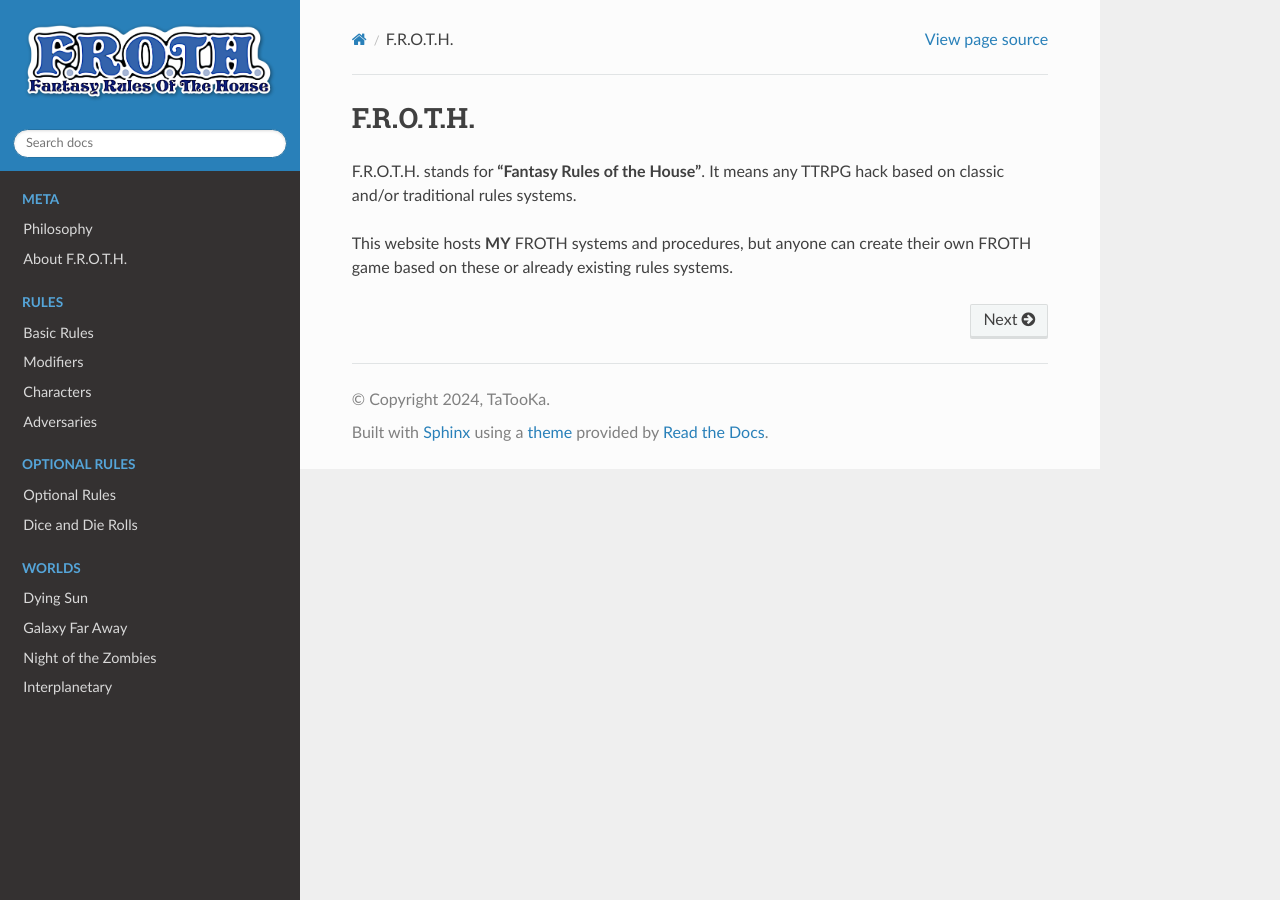
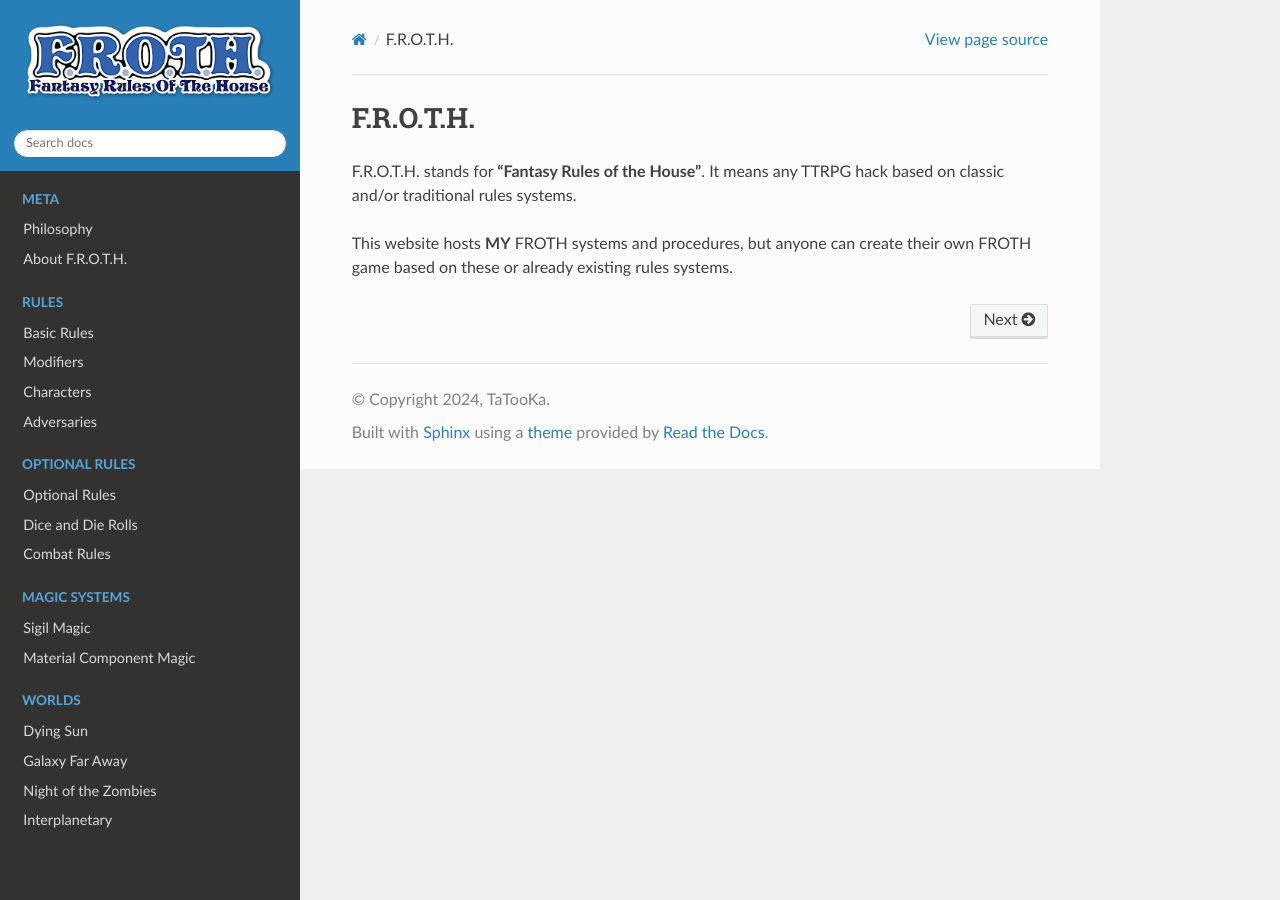
Before and after one commit to TaTooKa/froth, a Sphinx documentation site: the page built from docs/source/index.rst, in a window 1280 px wide. Built offline with Sphinx 7.4.7 and the Read the Docs theme 3.1.0, drawn with Linux system fonts in a browser that asks for light colours.

Commit message:
add extra pages.

```diff
--- a/docs/source/index.rst
+++ b/docs/source/index.rst
@@ -27,6 +27,14 @@ This website hosts **MY** FROTH systems and procedures, but anyone can create th
 
    pages/optionalrules/optionalrules
    pages/optionalrules/diceandrolls
+   pages/optionalrules/combat
+
+.. toctree::
+   :caption: Magic Systems
+   :hidden:
+
+   pages/magicsystems/sigilmagic
+   pages/magicsystems/materialcomponentmagic
 
 .. toctree::
    :caption: Worlds
--- /dev/null
+++ b/docs/source/pages/magicsystems/materialcomponentmagic.rst
@@ -0,0 +1,4 @@
+Material Component Magic
+------------------------
+
+TODO
--- /dev/null
+++ b/docs/source/pages/magicsystems/sigilmagic.rst
@@ -0,0 +1,4 @@
+Sigil Magic
+-----------
+
+TODO
--- /dev/null
+++ b/docs/source/pages/optionalrules/combat.rst
@@ -0,0 +1,4 @@
+Combat Rules
+------------
+
+TODO
--- a/docs/source/pages/optionalrules/diceandrolls.rst
+++ b/docs/source/pages/optionalrules/diceandrolls.rst
@@ -29,6 +29,6 @@ This means that there's always a 5% chance of succeeding and a 5% of failing in
 
    For extra impact, you can have a **Critical** multiply the amount of Effect by 2.
 
-   For example, if the Difficulty is 15 and a player rolls a 20 (for a total of 23 because of their modifiers), the regular *Positive Effect* of that roll would've been 8, but with this rule it would be duplicated, up to a 16!.
+   For example, if the Difficulty is 15 and a player rolls a 20 (for a total of 23 because of their modifiers), the regular *Positive Effect* of that roll would've been 8, but with this rule it would be duplicated, up to a 16!
 
    The same can be applied to Critical Failures (the *Negative Effect* is duplicated).
```
